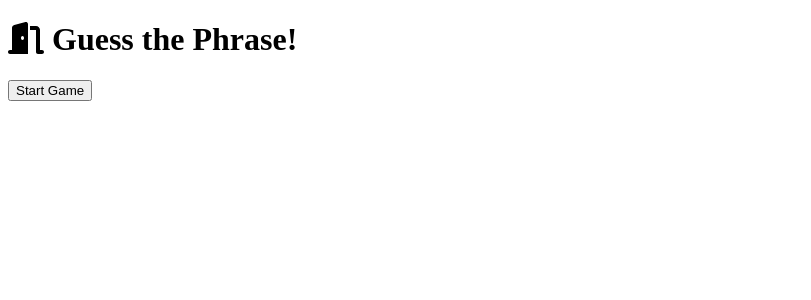
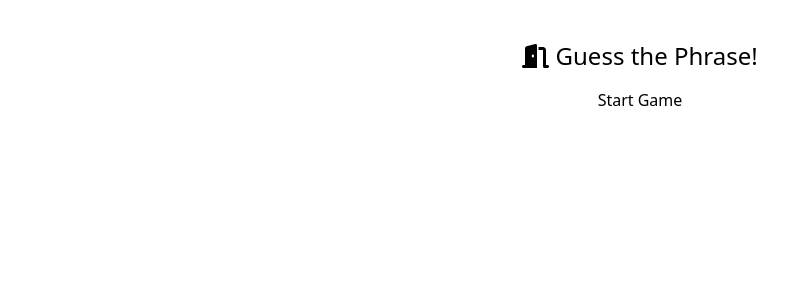
Before and after one commit to AleCiotto/lucky-wheel-game, a React (Vite) app: page / in a window 1280 px wide. Shown: the top 300 px of the page, without its empty margins (0-811 px from the left). Built offline with nearby package versions, Linux system fonts and the light colour scheme.

Commit message:
add tailwind

```diff
--- a/style.css
+++ b/style.css
@@ -1 +1 @@
-/* @import 'tailwindcss'; */
+@import 'tailwindcss';
```
